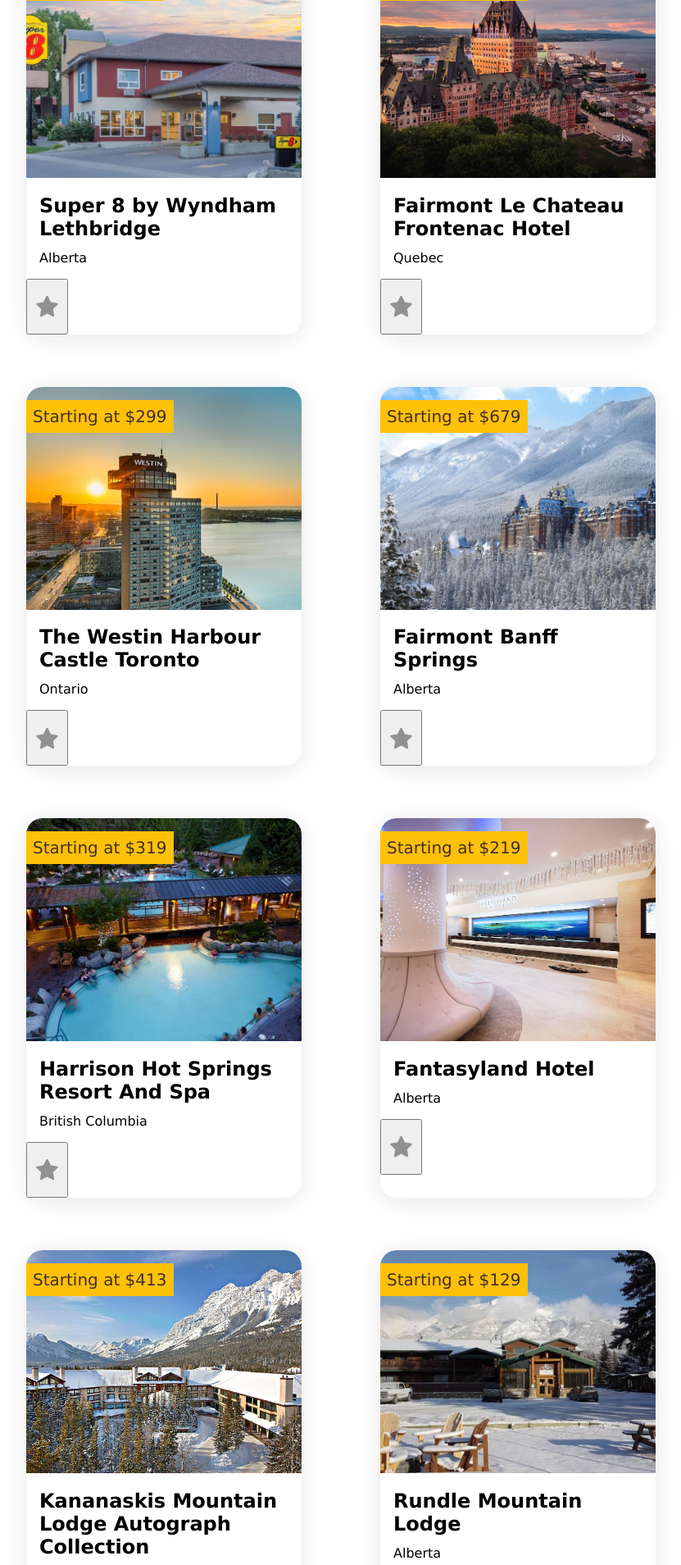
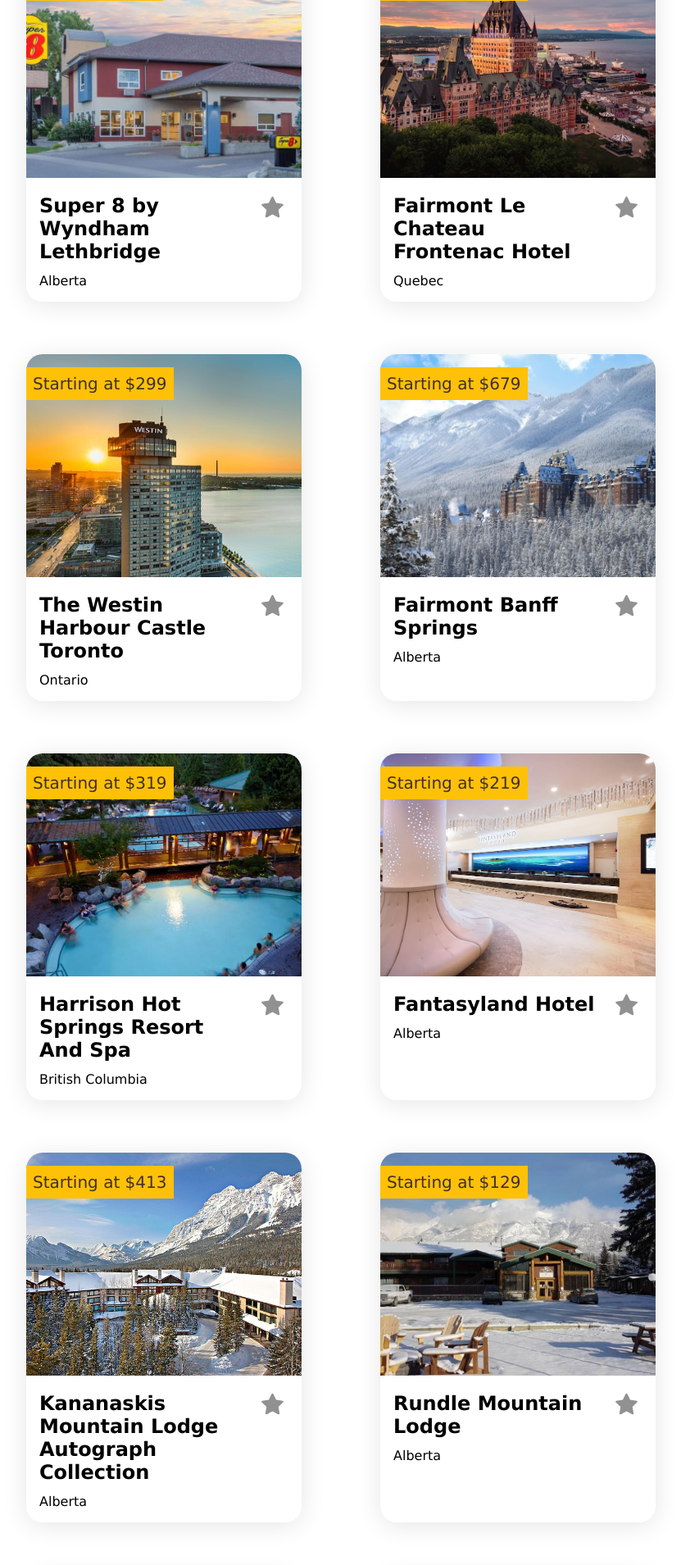
Before and after one commit to Yifei9119/IAT352-PetVentures, a PHP site: page /php/index.php in a window 1280 px wide. Shown: the part 727-2636 px from the top of the page at 82% size, without its empty margins (224-1055 px from the left). Run offline with PHP 8.4, Linux system fonts and the light colour scheme; the visitor is signed in with stand-in values (Sample User, id 1); data comes from the database, SQL or seed files in the repository; data that the repository does not hold is empty.

Commit message:
style add to favourites

```diff
--- a/css/hotel.css
+++ b/css/hotel.css
@@ -1,3 +1,28 @@
+/* favourite button */
+.svg-star {
+    width: 35px;
+}
+
+.style .svg-star-color{
+    fill: #FFC107;
+}
+.svg-button{
+    background-color: transparent;
+    border:none;
+    margin-top:1.2rem;
+    height:fit-content;
+    z-index:1;
+    position:absolute;
+    right:12px;
+    top:16rem;
+}
+
+.hotel-favourite-grid{
+    display:grid;
+    grid-template-columns: 5fr 1fr;
+}
+
+/* hotel card */
 #hotel-cards{
     display:grid;
     grid-template-columns: 1fr 1fr;
--- a/helper/function.php
+++ b/helper/function.php
@@ -61,11 +61,11 @@ function format_hotel_name_as_link($id, $name, $price, $province, $image, $page)
     echo "<div class='hotel-card'>"; // Add this line to wrap each hotel in a card
     echo "<a href=\"$page?hotelid=$id\">";
     echo "<img class=\"hotel-img\" src=\"../images/hotels/$image\">"; // Make sure the image path is correct
-    echo "<div class='hotel-info card'>"; // Wrap the text in a div with class for styling
+    echo "<div class='hotel-favourite-grid'><div class='hotel-info card'>"; // Wrap the text in a div with class for styling
     echo "<h2 class='hotel-name'>$name</h2>"; // Add class for hotel name
     echo "<p class='hotel-price'>Starting at \$$price</p>"; // Add class for price
     echo "<p class='hotel-location'>$province</p>"; // Add class for location
-    echo "</div>";
+    echo "</div></div>";
     echo "</a>";
     echo "<button class='svg-button addFavorite' data-guide-id='" . $id . "'>";
     echo "<p class='count' data-addFavorite-guide-id='" . $id . "'>";
--- a/php/add_favorite.php
+++ b/php/add_favorite.php
@@ -1,9 +1,6 @@
 <?php
 include_once("../helper/function.php");
-// Start the session
-session_start();
-// Establish database connection
-$db = connection('localhost', 'root', '', 'hotel_models');
+
 receiveData($db, $_SESSION["valid_user"], "favourite_list", "hotel_id");
 function receiveData($db, $user_id, $table, $hotelType){
     $query = "SELECT * FROM " . $table . " WHERE member_id = ?";
```
Also changed, not shown: other parts of css/hotel.css (+39 -6 lines), css/style.css (+0 -36 lines).
